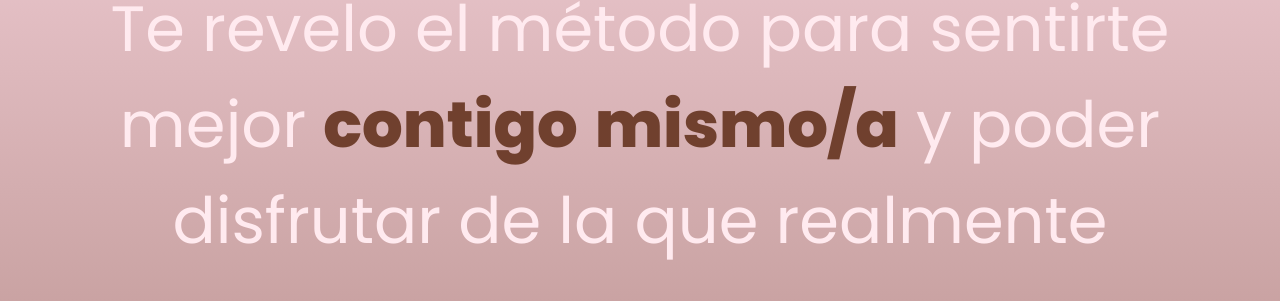
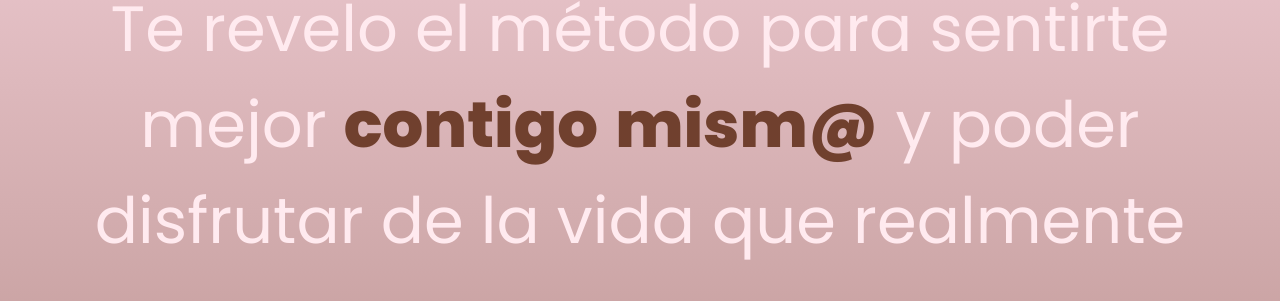
Before and after one commit to Macumba45/allisonpsicologia, a React (Create React App) app: page / in a window 1280 px wide. Shown: the part 163-464 px from the top of the page. Built offline with nearby package versions, Linux system fonts and the light colour scheme.

Commit message:
feat: poster video

```diff
--- a/src/componets/Video/index.tsx
+++ b/src/componets/Video/index.tsx
@@ -68,7 +68,7 @@ const Video: FC = () => {
           <Span variants={letterVariants}> </Span>
           <Span variants={letterVariants}><SpanBold>contigo</SpanBold></Span>
           <Span variants={letterVariants}> </Span>
-          <Span variants={letterVariants}><SpanBold>mismo/a</SpanBold></Span>
+          <Span variants={letterVariants}><SpanBold>mism@</SpanBold></Span>
           <Span variants={letterVariants}> </Span>
           <Span variants={letterVariants}>y</Span>
           <Span variants={letterVariants}> </Span>
@@ -79,6 +79,8 @@ const Video: FC = () => {
           <Span variants={letterVariants}>de</Span>
           <Span variants={letterVariants}> </Span>
           <Span variants={letterVariants}>la</Span>
+          <Span variants={letterVariants}> </Span>
+          <Span variants={letterVariants}>vida</Span>
           <Span variants={letterVariants}> </Span>
           <Span variants={letterVariants}>que</Span>
           <Span variants={letterVariants}> </Span>
@@ -106,7 +108,7 @@ const Video: FC = () => {
       </SpanBoldContainer>
 
       <VideoContainer>
-        <VideoUrl src="/videos/myvideo.mp4" controls />
+        <VideoUrl poster="https://i.postimg.cc/nVdRc8Rc/allison.jpg" style={{ height: '600px' }} src="/videos/myvideo.mp4" controls />
       </VideoContainer>
     </MainContainer>
   );
--- a/src/componets/Video/styles.ts
+++ b/src/componets/Video/styles.ts
@@ -63,7 +63,7 @@ export const Span = styled(motion.span)`
   margin-top: 2rem;
   @media screen and (max-width: 600px) {
     font-size: 1.8rem;
-    line-height: 2rem;
+    line-height: 2.5rem;
   }
 `;
 
@@ -74,6 +74,11 @@ font-family: ${({ theme }) => theme.fonts.poppins};
 font-size: 4rem;
 color: ${({ theme }) => theme.colors.primaryLight};
 text-align: center;
+
+@media screen and (max-width: 600px) {
+    font-size: 2rem;
+    line-height: 2rem;
+  }
 
 
 
```
